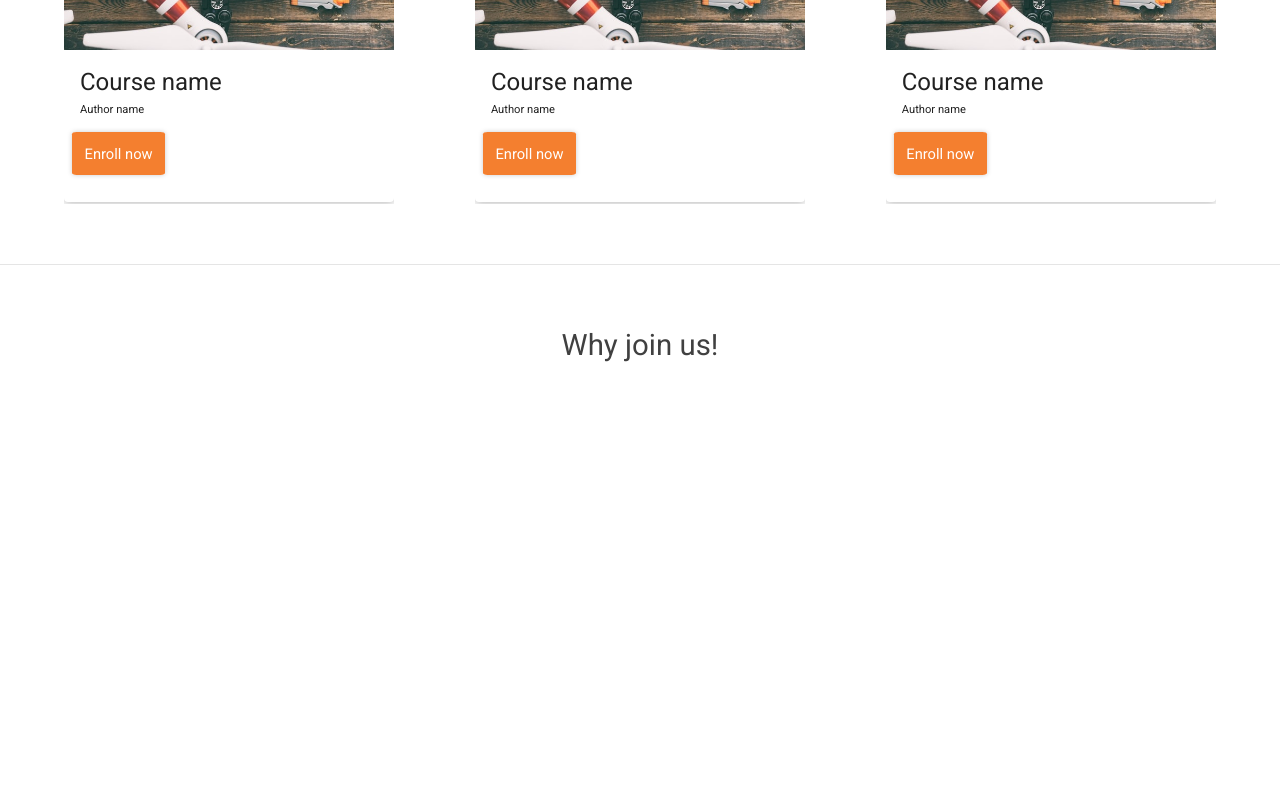
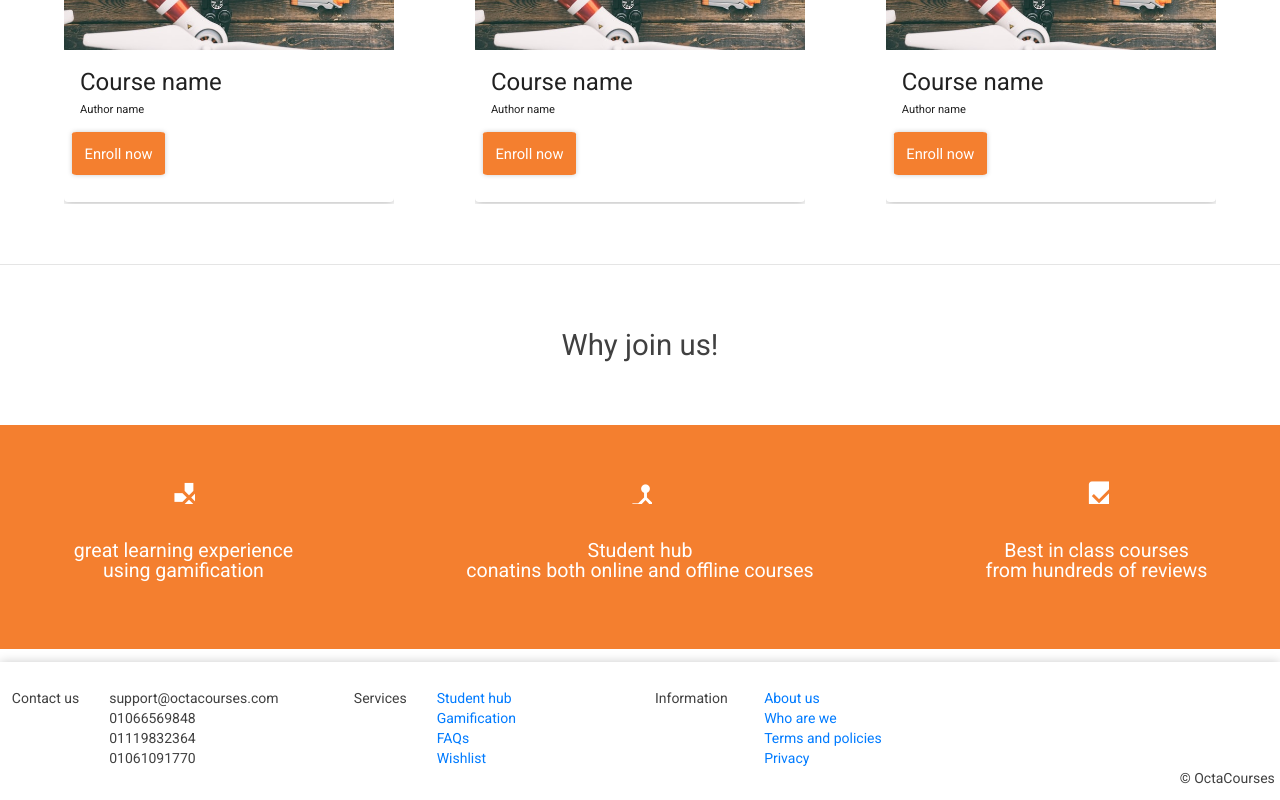
Before and after one commit to AlaaAAmin/Octa, an Angular app in the folder octaCourses/: page / in a window 1280 px wide. Shown: the part 1521-2321 px from the top of the page. Before the commit the page ends 1883 px from the top, so only its background shows below. Built offline with nearby package versions, Linux system fonts and the light colour scheme.

Commit message:
finished home page
added why us and footer sections

```diff
--- a/octaCourses/src/app/homepage/homepage.component.css
+++ b/octaCourses/src/app/homepage/homepage.component.css
@@ -27,3 +27,31 @@
     font-size: 105%;
     box-shadow: 0px 0px 5px #ccc;
 }
+
+.whyUsContainer{
+    background-color: #f47f2f;
+    color: white;
+    text-align: center;
+}
+
+.whyUsIcon{
+    font-size: 250%;
+}
+
+.whyUsP{
+    font-size: 140%;
+}
+
+.whyUs{
+    margin: 5% 0% 5% 0%;
+    text-align: center;
+}
+.whyUsH1{
+    font-size: 210%;
+}
+
+.homeFooter{
+    box-shadow: 0px 0px 10px #ccc;
+    margin: 1% 0% 0% 0%;
+    padding-top: 2%;
+}
--- a/octaCourses/src/app/homepage/homepage.component.html
+++ b/octaCourses/src/app/homepage/homepage.component.html
@@ -103,6 +103,65 @@
 </mat-grid-list>
 <!--end of the grid containing the top picks courses-->
 <hr>
-<div class="topPicks">
-    <h1 class="topPicksH1">Why join us!</h1>
+
+<!--why us section-->
+<div class="whyUs">
+    <h1 class="whyUsH1">Why join us!</h1>
 </div>
+
+<mat-grid-list cols="3" gutterSize="7%" rowHeight="3:2" class="whyUsContainer">
+    <mat-grid-tile class="whyUs">
+        <div><p><mat-icon class="whyUsIcon">games</mat-icon></p>
+        <br>
+        <p class="whyUsP">great learning experience<br>using gamification</p>
+        </div>
+    </mat-grid-tile>
+
+    <mat-grid-tile>
+        <div>
+        <p><mat-icon class="whyUsIcon">device_hub</mat-icon></p>
+        <br>
+        <p class="whyUsP">Student hub<br>conatins both online and offline courses</p>
+        </div>
+    </mat-grid-tile>
+
+    <mat-grid-tile>
+        <div>
+        <p><mat-icon class="whyUsIcon">beenhere</mat-icon></p>
+        <br>
+        <p class="whyUsP">Best in class courses<br>from hundreds of reviews</p>
+        </div>
+    </mat-grid-tile>
+</mat-grid-list>
+
+<!--end of why us section-->
+
+<!--FOOTER-->
+<div class="footer container_fluid homeFooter">
+    <div class="row">
+        <div class="col-sm-1" style="text-align: right;">Contact us</div>
+        <div class="col-sm-2">
+            <p style="margin: 0%;">support@octacourses.com</p>
+            <p style="margin: 0%;">01066569848</p>
+            <p style="margin: 0%;">01119832364</p>
+            <p style="margin: 0%;">01061091770</p>
+        </div>
+        <div class="col-sm-1">
+            <p style="text-align: right;">Services</p>
+        </div>
+        <div class="col-sm-2">
+            <a href="#">Student hub</a><br>
+            <a href="#">Gamification</a><br>
+            <a href="#">FAQs</a><br>
+            <a href="#">Wishlist</a>
+        </div>
+        <div class="col-sm-1">Information</div>
+        <div class="col-sm-5">
+            <a href="#">About us</a><br>
+            <a href="#">Who are we</a><br>
+            <a href="#">Terms and policies</a><br>
+            <a href="#">Privacy</a>
+            <p style="text-align: right; margin-right: 1%;">&#169; OctaCourses</p>
+        </div>
+    </div>
+</div>
```
